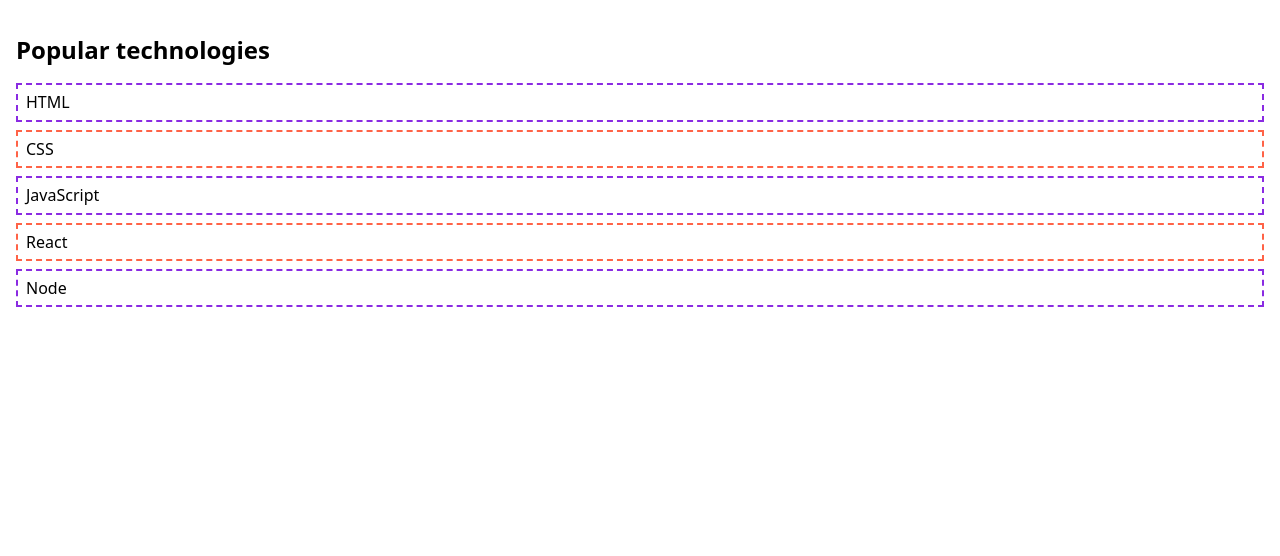
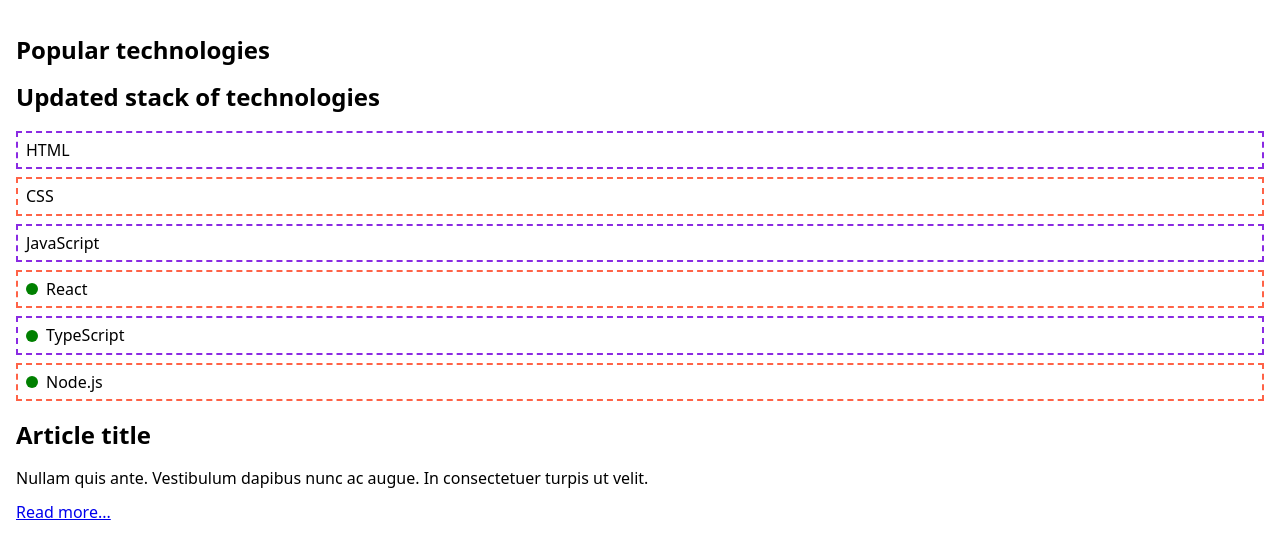
Before and after one commit to Anasurim/JavaScript-tasks, a plain HTML site: page index.html in a window 1280 px wide. Drawn offline with nearby package versions, Linux system fonts and the light colour scheme.

Commit message:
DOM, innerHTML, createElement(), insertAdjacentHTML

```diff
--- a/index.html
+++ b/index.html
@@ -18,8 +18,16 @@
   <body>
     <section>
       <h2>Popular technologies</h2>
-      <ul class="list"></ul>
+      <ul class="list">
+        <li class="list-item">HTML</li>
+        <li class="list-item">CSS</li>
+        <li class="list-item">JavaScript</li>
+      </ul>
     </section>
+
+    <article class="article">
+      <h2>Article title</h2>
+    </article>
 
     <script src="./js/module6/innerHTML.js  " type="module"></script>
   </body>
--- a/js/module6/innerHTML.js
+++ b/js/module6/innerHTML.js
@@ -1,10 +1,31 @@
 const technologies = ["HTML", "CSS", "JavaScript", "React", "Node"];
 const list = document.querySelector(".list");
 
-const markup = technologies
-  .map((technology) => `<li class="list-item">${technology}</li>`)
+// const markup = technologies
+//   .map((technology) => `<li class="list-item">${technology}</li>`)
+//     .join("");
+
+const newTechnologies = ["React", "TypeScript", "Node.js"];
+const markup = newTechnologies
+  .map((technology) => `<li class="list-item new">${technology}</li>`)
   .join("");
 
+list.insertAdjacentHTML("beforeend", markup);
+list.insertAdjacentHTML(
+  "beforebegin",
+  "<h2>Updated stack of technologies</h2>"
+);
 console.log(markup);
 
-list.innerHTML = markup;
+//list.innerHTML = markup;
+
+// ==============
+
+const article = document.querySelector(".article");
+const htmlString = `<p class="article-text">Nullam quis ante. Vestibulum dapibus nunc ac augue. In consectetuer turpis ut velit.</p>
+   <a class="link" href="#">Read more...</a>`;
+
+// Replace += with = operator. See the difference?
+// Article title is lost because we overwrite element content.
+article.innerHTML += htmlString; //correct
+// article.innerHTML = htmlString;    //incorrect
--- a/styles.css
+++ b/styles.css
@@ -9,9 +9,20 @@
 }
 
 .list-item {
+  display: flex;
+  align-items: center;
   padding: 8px;
   border-width: 2px;
   border-style: dashed;
+}
+
+.list-item.new::before {
+  content: "";
+  width: 12px;
+  height: 12px;
+  margin-right: 8px;
+  border-radius: 50%;
+  background-color: green;
 }
 
 .list-item:nth-child(even) {
```
